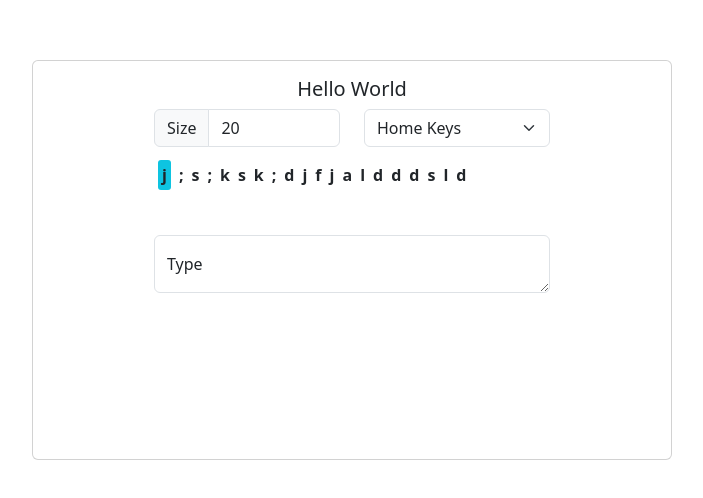
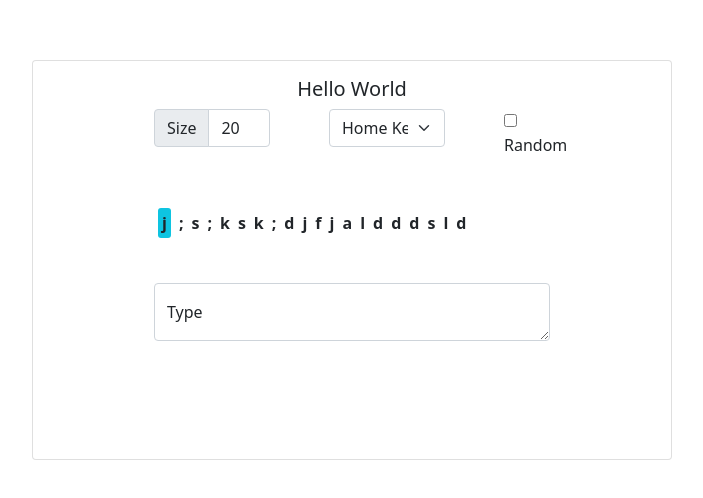
Before and after one commit to ramkumar-g-02/typing, a plain HTML site: page index.htm in a window 1280 px wide. Shown: the part 140-638 px from the top of the page, without its empty margins (288-991 px from the left). Drawn offline with nearby package versions, Linux system fonts and the light colour scheme.

Commit message:
Update index.htm

```diff
--- a/index.htm
+++ b/index.htm
@@ -5,11 +5,7 @@
     <meta charset="UTF-8">
     <meta name="viewport" content="width=device-width, initial-scale=1.0">
     <title>Type</title>
-    <link href="https://cdn.jsdelivr.net/npm/bootstrap@5.3.3/dist/css/bootstrap.min.css" rel="stylesheet"
-        integrity="sha384-QWTKZyjpPEjISv5WaRU9OFeRpok6YctnYmDr5pNlyT2bRjXh0JMhjY6hW+ALEwIH" crossorigin="anonymous">
-    <script src="https://cdn.jsdelivr.net/npm/bootstrap@5.3.3/dist/js/bootstrap.bundle.min.js"
-        integrity="sha384-YvpcrYf0tY3lHB60NNkmXc5s9fDVZLESaAA55NDzOxhy9GkcIdslK1eN7N6jIeHz"
-        crossorigin="anonymous"></script>
+    <link rel="stylesheet" href="/bootstrap.min.css">
 </head>
 <style>
     .green {
@@ -31,8 +27,10 @@
         <div class="card w-50 h-50">
             <div class="card-body">
                 <h5 class="card-title text-center">Hello World</h5>
+                <div class="row justify-content-center">
+                    <div class="col-8">
                         <form action="">
-                    <div class="row justify-content-center">
+                            <div class="row justify-content-between">
                                 <div class="col-4">
                                     <div class="input-group mb-3">
                                         <span class="input-group-text" id="basic-addon1">Size</span>
@@ -44,10 +42,16 @@
                                     <select class="form-select" aria-label="Default select example" id="keyType">
                                     </select>
                                 </div>
+                                <div class="col-2">
+                                    <input type="checkbox" id="random" value="N">
+                                    <label for="random">Random</label>
+                                </div>
                             </div>
                             <input type="hidden" name="randomCharaters" id="randomCharaters">
                         </form>
-                <div class="row justify-content-center text-wrap">
+                    </div>
+                </div>
+                <div class="row mt-5 justify-content-center text-wrap">
                     <div class="col-8">
                         <div id="charaters"></div>
                     </div>
```
Lines whose indentation alone changed are shown as unchanged.
